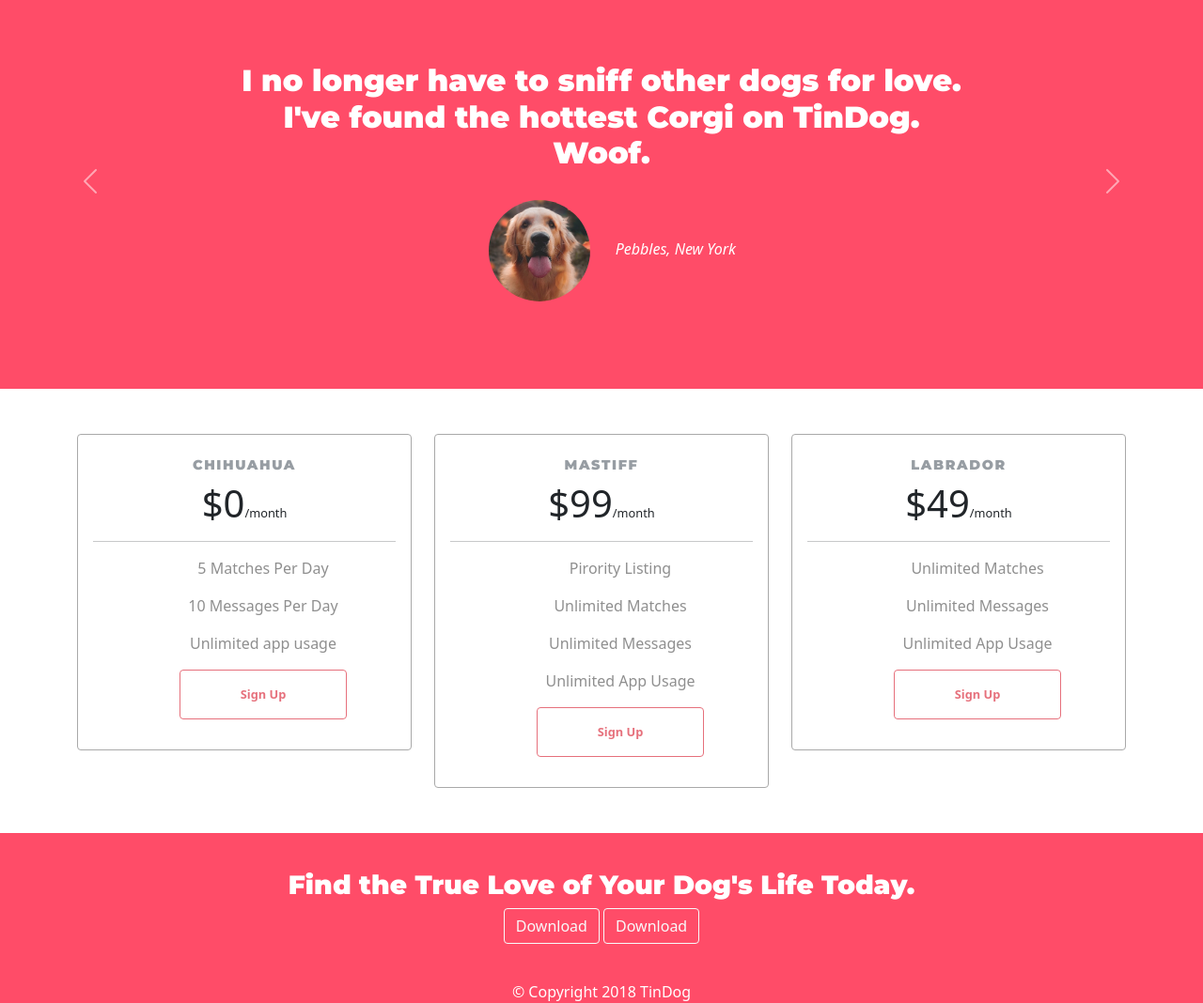
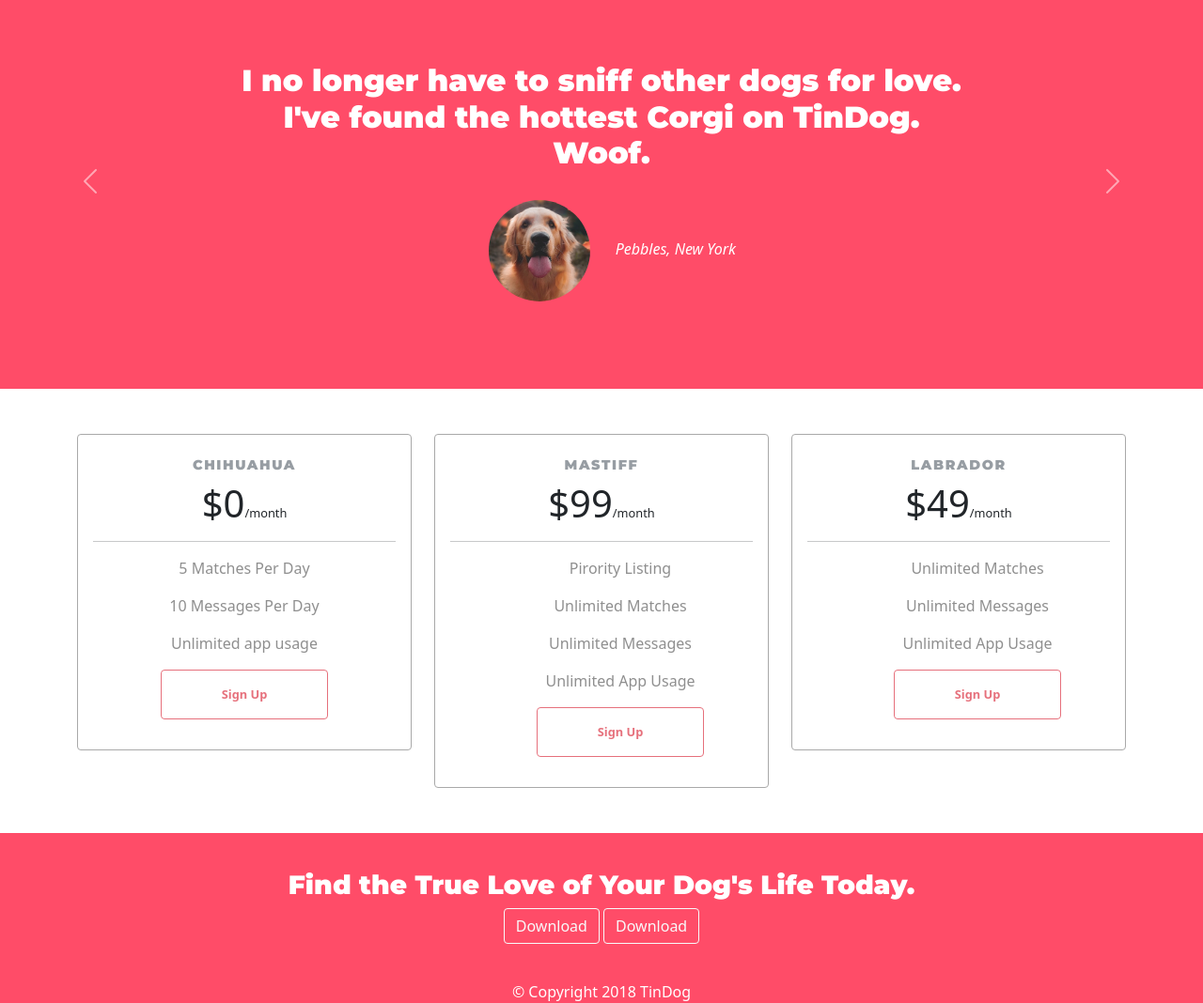
Before and after one commit to Raeskaa/tindog, a plain HTML site: page index.html in a window 1280 px wide. Shown: the part 936-2004 px from the top of the page at 94% size. Drawn offline with nearby package versions, Linux system fonts and the light colour scheme.

Commit message:
Pricing card edited

```diff
--- a/css/styles.css
+++ b/css/styles.css
@@ -183,5 +183,5 @@ section.pricing {
 	line-height: 1.5;
 }
 .fa-ul {
-	padding-left: 0;
+	margin-left: 0;
 }
--- a/index.html
+++ b/index.html
@@ -156,7 +156,7 @@
 							<h3 class="card-title text-muted text-uppercase text-center">Chihuahua</h3>
 							<h6 class="card-price text-center">$0<span class="period">/month</span></h6>
 							<hr>
-							<ul class="fa-ul">
+							<ul class="fa-ul" style="margin-left: 0;">
 								<li><span>
 										<p>5 Matches Per Day</p>
 									</span></li>
```
